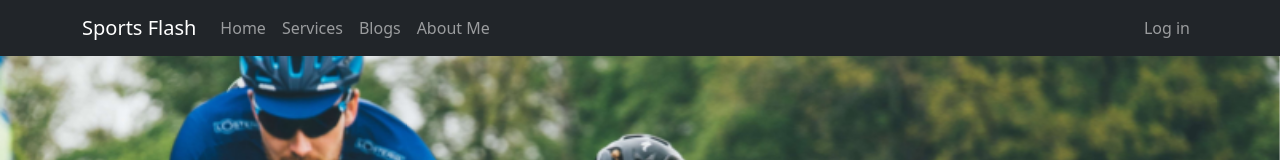
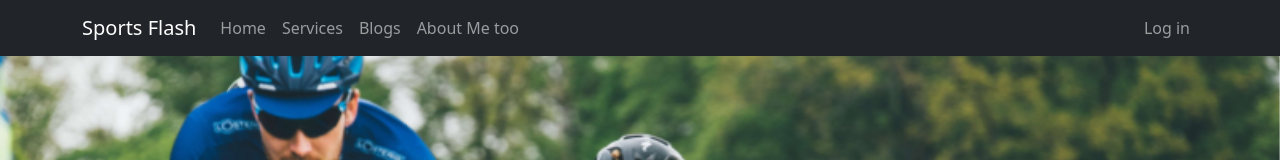
Before and after one commit to fahad09fahim/Sports-Flash, a React (Create React App) app: page / in a window 1280 px wide. Shown: the top 160 px of the page. Built offline with nearby package versions, Linux system fonts and the light colour scheme; no server answers.

Commit message:
connected

```diff
--- a/src/Pages/Shared/Header/Header.js
+++ b/src/Pages/Shared/Header/Header.js
@@ -36,7 +36,7 @@ const Header = () => {
                 Blogs
               </Nav.Link>
               <Nav.Link as={Link} to="/about">
-                About Me
+                About Me too
               </Nav.Link>
             </Nav>
             {/* handle log in and log out button  */}
```
